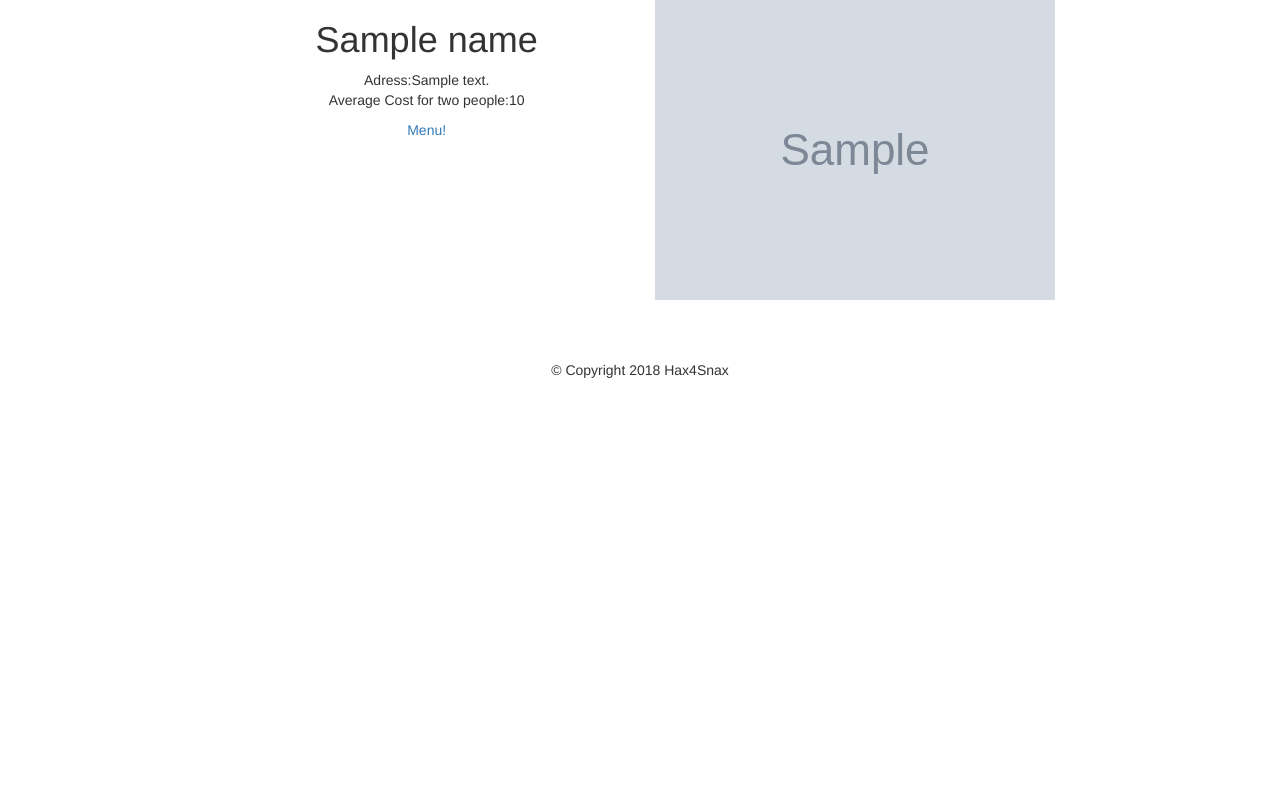
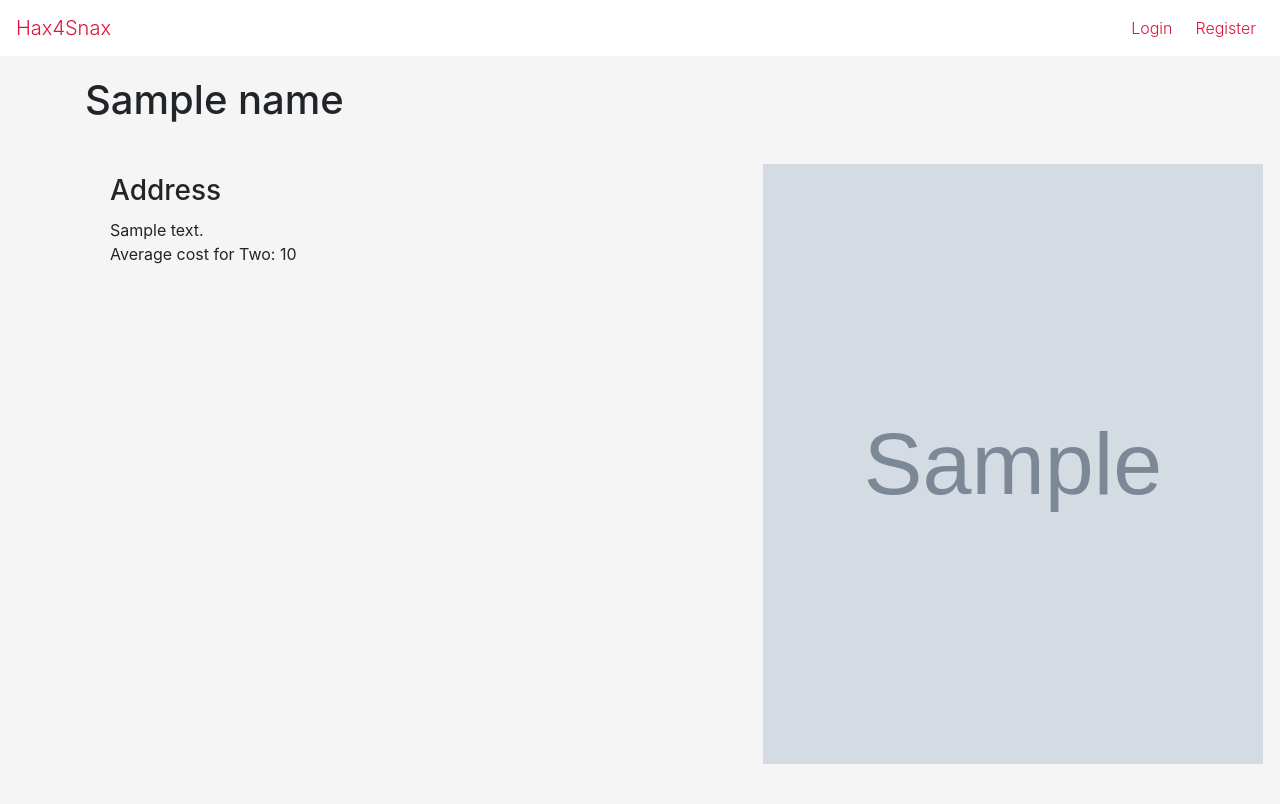
Before and after one commit to jaredasch/hax4snax, a Flask app: template templates/restaurants.html in a window 1280 px wide. Before the commit the page ends 378 px from the top, so only its background shows below. Run offline with Flask 2, Linux system fonts and the light colour scheme; the template is opened without the code that fills it: most values are stand-ins (such as "Sample title", 1, 10 or a date in 2020); grey boxes marked "Sample" are stand-in pictures; parts of the project's set-up code (start-up, migrations or seed data) failed here and were passed over; some libraries are stand-ins or nearby versions.

Commit message:
cleaned up restuarants a bit

```diff
--- a/app.py
+++ b/app.py
@@ -133,7 +133,7 @@
     json_response = json.loads(urllib.request.urlopen(req).read())
     #print(json_response)
     location = json_response['location']
-    loc = location['address'] + location['city'] + str(location['zipcode'])
+    loc = location['address'] + " " + location['city'] + " " + str(location['zipcode'])
     av = str(json_response['average_cost_for_two']) + json_response['currency']
     return render_template('restaurants.html',
                             name = json_response["name"],
--- a/templates/restaurants.html
+++ b/templates/restaurants.html
@@ -1,22 +1,20 @@
-{% extends "base2.html" %}
+{% extends "base.html" %}
+
+{% block title %} {{name}} {% endblock %}
 
 {% block content %}
-<div class="container-fluid">
-  <div class="row">
-    <div class="col-md-2">
+<h1 style = "margin: 20px auto 0;">{{name}}</h1>
+    <div class = "row" style = "padding: 10px">
+        <div class = "col-lg-7 col-md-6 col-sm-12" style = "padding: 30px">
+            <h3 style = "margin: 10px auto;">Address</h3>
+            <p>{{address}}
+            <br>
+            Average cost for Two: {{average}}
+          </p>
+
+        </div>
+        <div class = "col-lg-5 col-md-6 col-sm-12" style = "padding: 30px">
+            <img src="{{img}}" style="width:500px;height:600px;">
+        </div>
     </div>
-    <div class="col-md-4">
-      <h1>{{name}}</h1>
-      <p>Adress:{{address}}
-        <br>
-        Average Cost for two people:{{average}}
-      </p>
-      <a href={{menu}}">Menu!</a>
-    </div>
-    <div class="col-md-4">
-      <img src="{{img}}" >
-
-    </div>
-  </div>
-</div>
 {% endblock %}
```
